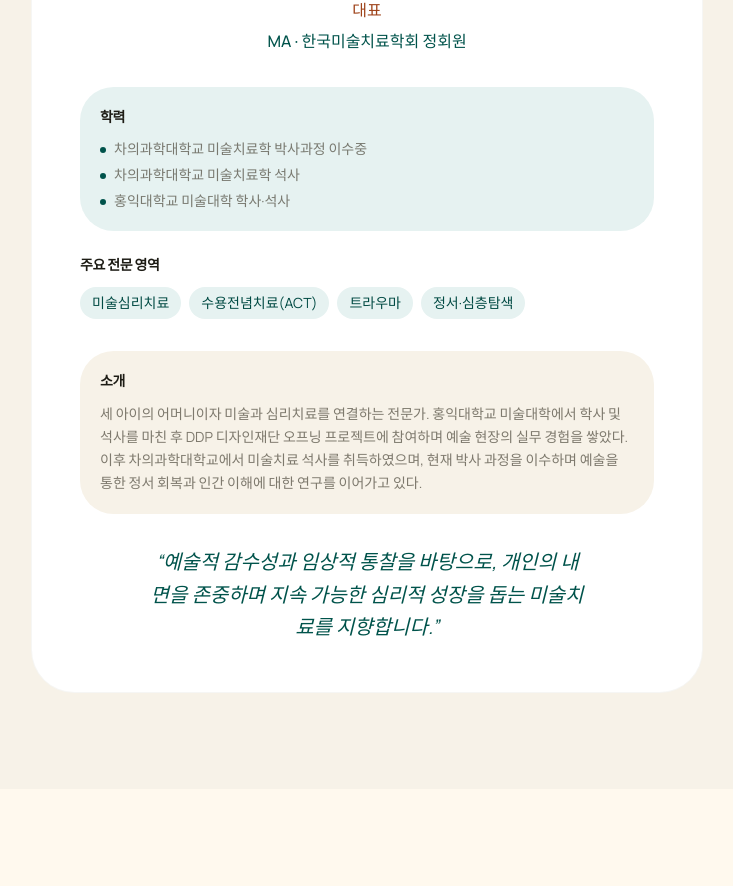
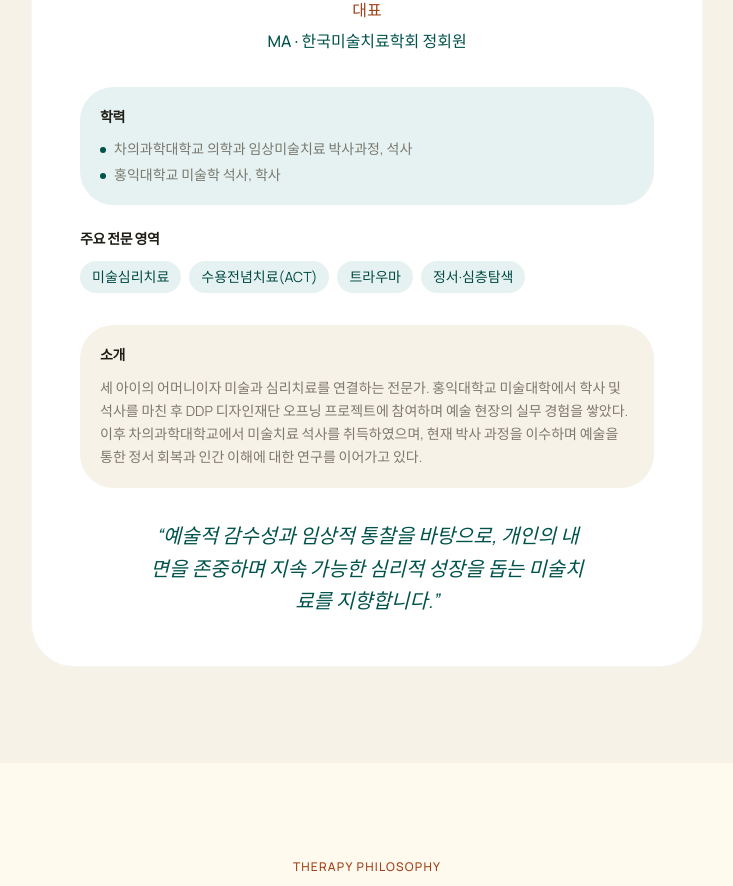
Before and after one commit to act-art-center/actartcenter.com, a Next.js app: page /team in a window 1280 px wide. Shown: the part 1000-1886 px from the top of the page, without its empty margins (273-1006 px from the left). Built offline with nearby package versions, Linux system fonts and the light colour scheme.

Commit message:
Update academic credentials wording across homepage/team metadata

```diff
--- a/src/app/pricing/page.tsx
+++ b/src/app/pricing/page.tsx
@@ -188,7 +188,7 @@ const priceInclusions = [
   {
     title: "치료사 전문성",
     description:
-      "차의과학대학교 미술치료학 석사·박사 과정의 학문적 훈련과 한국미술치료학회 정회원 자격을 갖춘 치료사가 직접 진행합니다.",
+      "차의과학대학교 의학과 임상미술치료 박사과정, 석사의 학문적 훈련과 한국미술치료학회 정회원 자격을 갖춘 치료사가 직접 진행합니다.",
   },
   {
     title: "회기 전·후 준비 시간",
--- a/src/app/services/protective/page.tsx
+++ b/src/app/services/protective/page.tsx
@@ -653,7 +653,7 @@ export default function ProtectivePage() {
               <p className="text-primary-500 text-xs font-semibold tracking-wide uppercase">Team</p>
               <h3 className="mt-2 text-night font-semibold">대표 프로필·연구 관심</h3>
               <p className="mt-2 text-charcoal/70 text-sm leading-relaxed">
-                차의과학대학교 미술치료학 박사과정 이수중인 원장의 임상 배경과
+                차의과학대학교 의학과 임상미술치료 박사과정인 원장의 임상 배경과
                 연구 관심을 확인하실 수 있습니다.
               </p>
             </Link>
--- a/src/app/team/page.tsx
+++ b/src/app/team/page.tsx
@@ -9,9 +9,9 @@ import { Breadcrumbs } from "@/components/shared/Breadcrumbs";
 import { TEAM_MEMBERS, SITE_URL } from "@/lib/constants";
 
 export const metadata: Metadata = {
-  title: "대표 고은별 — ACT 미술심리치료사 프로필 (차의과대 박사과정)",
+  title: "대표 고은별 — ACT 미술심리치료사 프로필 (차의과학대학교 의학과 임상미술치료 박사과정)",
   description:
-    "ACT ART CENTER 대표 고은별(Stella)의 치료 철학·전문 영역·연구 관심사·첫 회기 흐름 안내. 차의과학대학교 미술치료학 박사과정 이수중, 홍익대학교 미술대학 석사. 한국미술치료학회 정회원.",
+    "ACT ART CENTER 대표 고은별(Stella)의 치료 철학·전문 영역·연구 관심사·첫 회기 흐름 안내. 차의과학대학교 의학과 임상미술치료 박사과정, 석사. 홍익대학교 미술학 석사, 학사. 한국미술치료학회 정회원.",
   keywords: [
     "고은별 미술치료사",
     "Stella 미술치료사",
@@ -26,7 +26,7 @@ export const metadata: Metadata = {
     type: "profile",
     title: "대표 고은별 — ACT 미술심리치료사",
     description:
-      "차의과대 박사과정, 홍익대 미술대학 석사. 한국미술치료학회 정회원. ACT + 미술치료 통합 접근 전문.",
+      "차의과학대학교 의학과 임상미술치료 박사과정, 석사 · 홍익대학교 미술학 석사, 학사 · 한국미술치료학회 정회원. ACT + 미술치료 통합 접근 전문.",
     url: `${SITE_URL}/team`,
     images: [
       {
@@ -40,7 +40,7 @@ export const metadata: Metadata = {
   twitter: {
     card: "summary_large_image",
     title: "대표 고은별 — ACT 미술심리치료사",
-    description: "차의과대 박사과정 · 홍익대 미술대학 석사 · 한국미술치료학회 정회원.",
+    description: "차의과학대학교 의학과 임상미술치료 박사과정, 석사 · 홍익대학교 미술학 석사, 학사 · 한국미술치료학회 정회원.",
     images: ["/og/team.png"],
   },
 };
@@ -65,24 +65,24 @@ const teamSchema = {
       honorificSuffix: "MA",
       jobTitle: "대표 / 미술심리치료사",
       description:
-        "ACT ART CENTER 대표. 차의과학대학교 미술치료학 박사과정 이수중, 홍익대학교 미술대학 석사. 한국미술치료학회 정회원. 언어 이전의 경험을 예술로 꺼내고, 수용전념치료(ACT)로 방향을 세우는 통합 접근을 지향합니다.",
+        "ACT ART CENTER 대표. 차의과학대학교 의학과 임상미술치료 박사과정, 석사. 홍익대학교 미술학 석사, 학사. 한국미술치료학회 정회원. 언어 이전의 경험을 예술로 꺼내고, 수용전념치료(ACT)로 방향을 세우는 통합 접근을 지향합니다.",
       image: `${SITE_URL}/images/team-eunbyeol.jpg`,
       url: `${SITE_URL}/team`,
       worksFor: { "@id": `${SITE_URL}/#organization` },
       alumniOf: [
         {
           "@type": "EducationalOrganization",
-          name: "차의과학대학교 미술치료학 박사과정",
+          name: "차의과학대학교 의학과 임상미술치료 박사과정",
           sameAs: "https://www.cha.ac.kr/",
         },
         {
           "@type": "EducationalOrganization",
-          name: "차의과학대학교 미술치료학 석사",
+          name: "차의과학대학교 의학과 임상미술치료 석사",
           sameAs: "https://www.cha.ac.kr/",
         },
         {
           "@type": "EducationalOrganization",
-          name: "홍익대학교 미술대학 (학사·석사)",
+          name: "홍익대학교 미술학 석사, 학사",
           sameAs: "https://www.hongik.ac.kr/",
         },
       ],
@@ -101,7 +101,7 @@ const teamSchema = {
           "@type": "EducationalOccupationalCredential",
           credentialCategory: "대학원 학위",
           educationalLevel: "석사",
-          name: "미술치료학 석사 (차의과학대학교)",
+          name: "의학과 임상미술치료 석사 (차의과학대학교)",
           recognizedBy: {
             "@type": "EducationalOrganization",
             name: "차의과학대학교",
@@ -112,7 +112,7 @@ const teamSchema = {
           "@type": "EducationalOccupationalCredential",
           credentialCategory: "대학원 과정",
           educationalLevel: "박사과정 이수중",
-          name: "미술치료학 박사과정 (차의과학대학교)",
+          name: "의학과 임상미술치료 박사과정 (차의과학대학교)",
           recognizedBy: {
             "@type": "EducationalOrganization",
             name: "차의과학대학교",
@@ -123,7 +123,7 @@ const teamSchema = {
           "@type": "EducationalOccupationalCredential",
           credentialCategory: "학부·대학원 학위",
           educationalLevel: "학사·석사",
-          name: "미술 학사·석사 (홍익대학교 미술대학)",
+          name: "미술학 석사, 학사 (홍익대학교)",
           recognizedBy: {
             "@type": "EducationalOrganization",
             name: "홍익대학교",
--- a/src/lib/constants.ts
+++ b/src/lib/constants.ts
@@ -600,9 +600,8 @@ export const TEAM_MEMBERS = [
     role: "대표",
     credentials: "MA · 한국미술치료학회 정회원",
     education: [
-      "차의과학대학교 미술치료학 박사과정 이수중",
-      "차의과학대학교 미술치료학 석사",
-      "홍익대학교 미술대학 학사·석사",
+      "차의과학대학교 의학과 임상미술치료 박사과정, 석사",
+      "홍익대학교 미술학 석사, 학사",
     ],
     specialties: ["미술심리치료", "수용전념치료(ACT)", "트라우마", "정서·심층탐색"],
     bio: "세 아이의 어머니이자 미술과 심리치료를 연결하는 전문가. 홍익대학교 미술대학에서 학사 및 석사를 마친 후 DDP 디자인재단 오프닝 프로젝트에 참여하며 예술 현장의 실무 경험을 쌓았다. 이후 차의과학대학교에서 미술치료 석사를 취득하였으며, 현재 박사 과정을 이수하며 예술을 통한 정서 회복과 인간 이해에 대한 연구를 이어가고 있다.",
```
Also changed, not shown: public/llms-full.txt, public/llms.txt.
